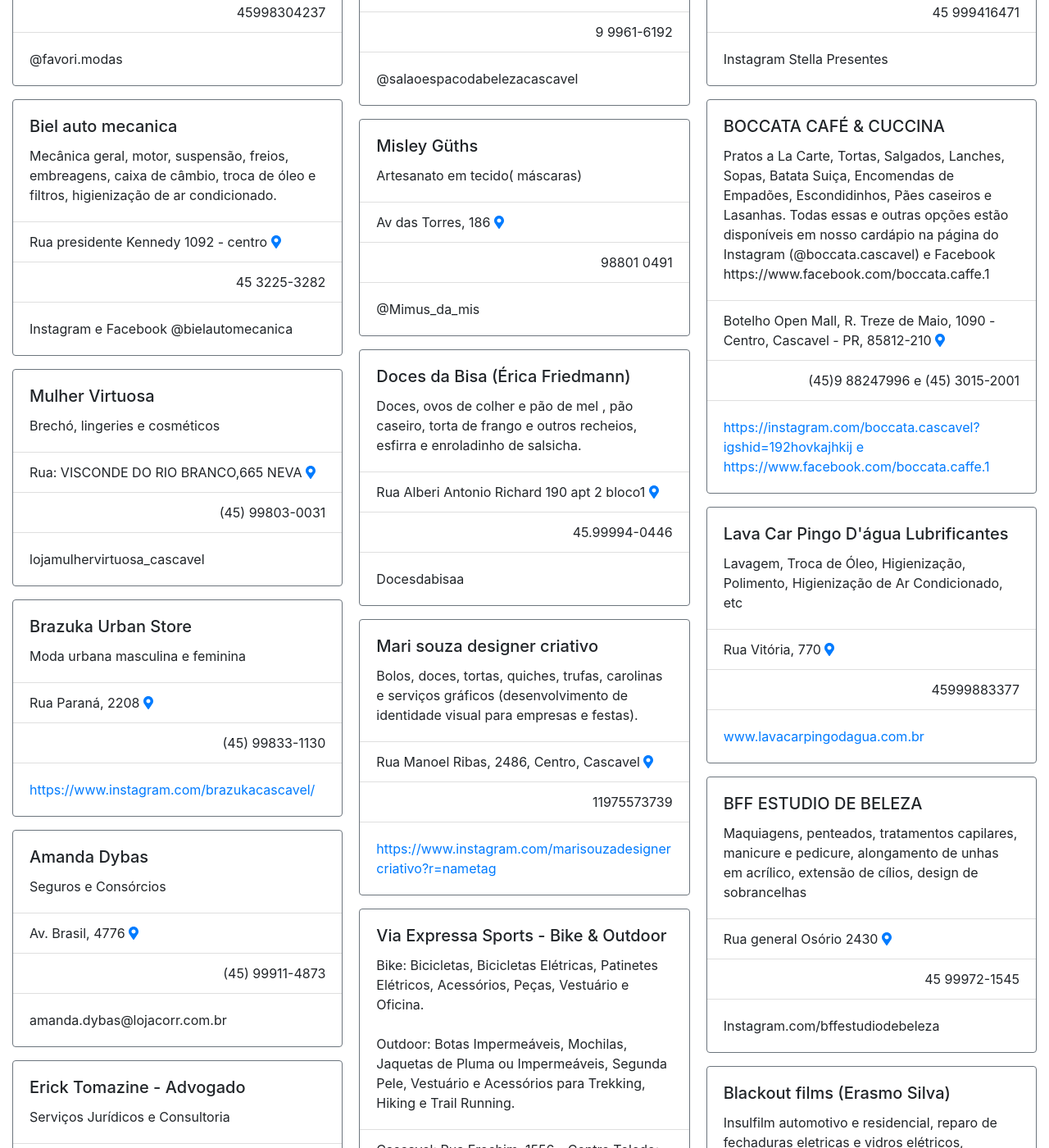
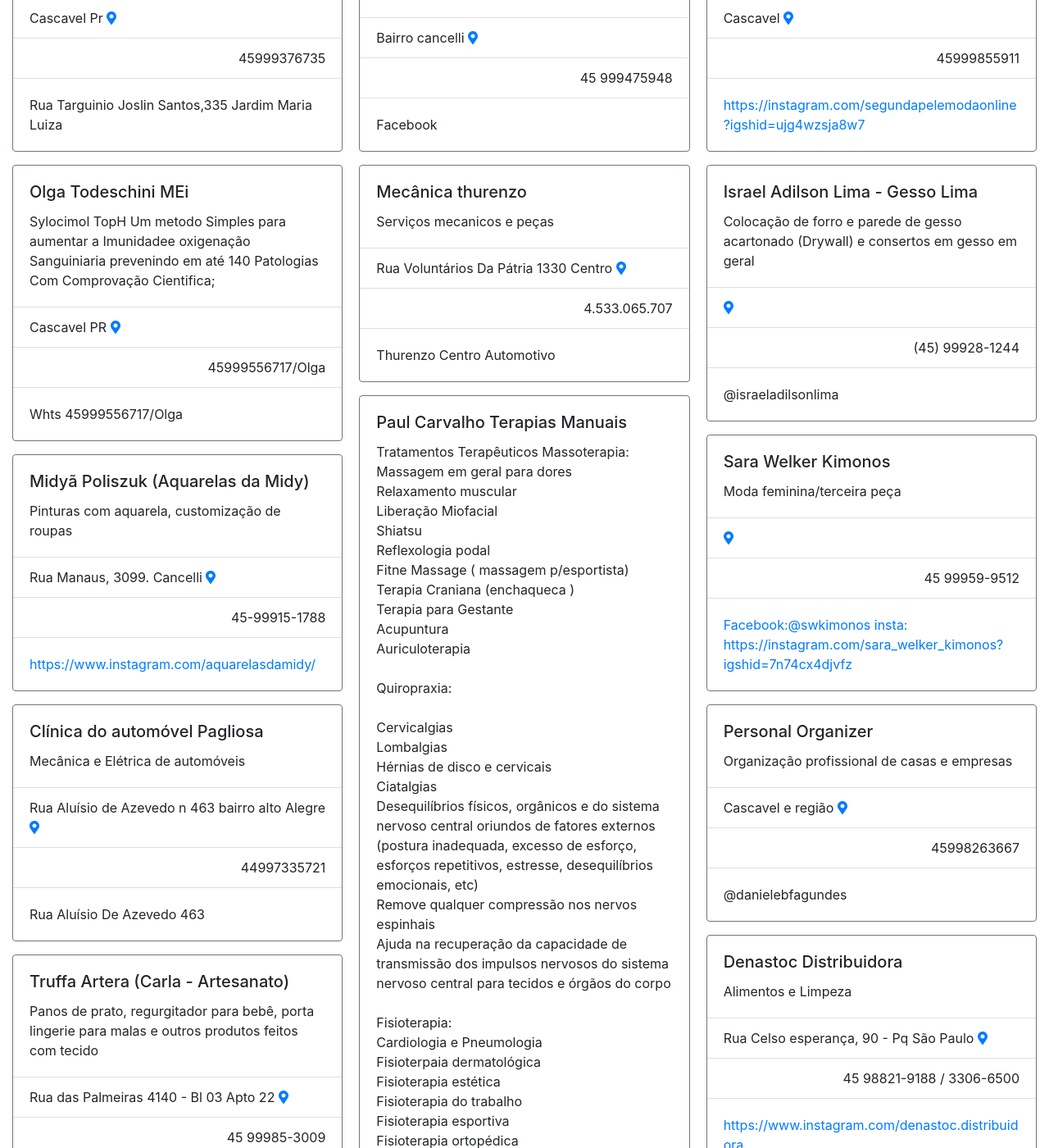
Before and after one commit to tetri/nib_negocio-solidario, a Jekyll site: the page built from index.html, in a window 1280 px wide and 1400 px high, scrolled down 872 px. Shown: the whole window at 82% size. Built offline with Jekyll 4.4.1, drawn with Linux system fonts in a browser that asks for light colours; nearby versions of some CDN libraries; some of the changed text lies outside the part shown.

Commit message:
atualização de dados

```diff
--- a/_data/negocio-solidario.csv
+++ b/_data/negocio-solidario.csv
@@ -127,3 +127,28 @@
 11/04/2020 13:20:41,Mulher Virtuosa,"Brechó, lingeries e cosméticos ","Rua: VISCONDE DO RIO BRANCO,665 NEVA",(45) 99803-0031,SIM,lojamulhervirtuosa_cascavel,
 11/04/2020 13:27:15,Biel auto mecanica ,"Mecânica geral, motor, suspensão, freios, embreagens, caixa de câmbio, troca de óleo e filtros, higienização de ar condicionado.",Rua presidente Kennedy 1092 - centro ,45 3225-3282,NÃO,Instagram e Facebook @bielautomecanica,
 11/04/2020 15:27:14,Gilmar Pedro Carvalho,Comércio de roupas masculinas e femininas,"Rua Europa, 1596, período, Cascavel PR",45998304237,SIM,@favori.modas,
+11/04/2020 20:53:26,Óticas Precisão ,"Óculos, relógios, semi joias e alianças. ",Av Brasil 6136 ,45 32232616,SIM,www.oticasprecisao.com.br,
+12/04/2020 17:26:27,Psicóloga Camila Pusebon Müller,"Terapia presencial ou online: individual, casal e família.","Rua Presidente Bernardes, 2009 ",45 99917-9157,SIM,https://instagram.com/psicologacamilapmuller?igshid=fnz340avob13,
+12/04/2020 17:30:14,Mecânica Thurenzo ,"Mecânica em geral
+câmbio automático
+câmbio manual
+motor ciclo Ottoni
+motor diesel
+diferencial
+suspensão
+freio
+parte elétrica
+injeção eletrônica ",voluntários da Pátria 1330,45 33065707,SIM,thurenzo.centroautomotivo@gmail.com,
+12/04/2020 17:31:25,Leandro Piovesan advogado,"Advocacia, Assessoria e Consultoria Jurídica ",Rua Curitiba-772-Centro,(45) 9.9901-4833,NÃO,https://piovesanadvocacia.com/,
+12/04/2020 17:34:28,Arcadia Corretora Seguros ,"Seguro auto , Residencial , Vida , Empresarial e co sócios .","Rua Visconde de Guarapuava , 2551 esquina Fortaleza",45 99942 0658 ( Elço Camargo ),SIM,e.camargo1971@gmail.com,
+12/04/2020 17:59:47,Tecnometal ,Metalúrgica e vidraçaria,Rua Rio da Paz 601- Faculdade,(45)999464847,SIM,,
+12/04/2020 18:01:23,FILTROVEL FILTROS E LUBRIFICANTES,TROCA DE OLEO DE VEICULOS NACIONAS E IMPORTADOS,RUA BARÃO DO CERRO AZUL 614   AO LADO DA UNIMED,45-3224.1113      45-999698333,NÃO,FILTROVEL FILTROS E LUBRIFICANTES   E FILTROVEL@HOTMAIL.COM,
+12/04/2020 18:22:18,BRINDES UNIFORMES KOPP,Máscaras ,Rua Cuiabá 2781,98803 0001,NÃO,www.brindeskopp.com.br,
+12/04/2020 18:27:55,Imobiliária Deon,Imóveis a venda e locação ,"Rua Mobral, 62 - Maria Luiza",45 99934574,NÃO,@imobiliariadeon   Www.imobiliriadeon.com.br,
+12/04/2020 18:38:24,Claudir Alinhamentos de motos,"Alinhamento de chassi de motos, e consertos em geral.",Rua Cuiabá-3972-Neva,(45) 9.9950-9995,SIM,Instagram e Facebook @claudiralinhamentos ,
+12/04/2020 18:44:11,Truffa Artera (Carla - Artesanato),"Panos de prato, regurgitador para bebê,  porta lingerie para malas e outros produtos feitos com tecido","Rua das Palmeiras 4140 - Bl 03 Apto 22
+",45 99985-3009,SIM,Whatsapp 45 99985-3009,
+12/04/2020 20:16:03,Clínica do automóvel Pagliosa,Mecânica e Elétrica de automóveis,Rua Aluísio de Azevedo n 463 bairro alto Alegre,44997335721,NÃO,Rua Aluísio De Azevedo 463,
+12/04/2020 21:02:22,Midyã Poliszuk (Aquarelas da Midy),"Pinturas com aquarela, customização de roupas","Rua Manaus, 3099. Cancelli",45-99915-1788,SIM,https://www.instagram.com/aquarelasdamidy/,
+12/04/2020 21:35:56,Olga Todeschini MEi,Sylocimol TopH Um metodo Simples para aumentar a Imunidadee oxigenação Sanguiniaria prevenindo em até 140 Patologias Com  Comprovação Cientifica;,Cascavel PR ,45999556717/Olga,SIM,Whts 45999556717/Olga,
+12/04/2020 22:05:35,Eco Clean,Higienização De Veiculos a Seco,Cascavel Pr,45999376735,SIM,"Rua Targuinio Joslin Santos,335 Jardim Maria Luiza",
--- a/_layouts/default.html
+++ b/_layouts/default.html
@@ -25,6 +25,10 @@
     }
   </style>
 
+  <nav class="navbar navbar-dark bg-primary">
+    <span class="navbar-text">Se tiverem amor uns pelos outros, todos saberão que vocês são meus discípulos. <strong>João 13:35</strong></span>
+  </nav>
+
   <div class="container-fluid">
     <div class="jumbotron">
       <h1 class="display-4">Negócio Solidário</h1>
@@ -37,7 +41,8 @@
         de ser cristão e no prazer de compartilhar essa alegria com outras pessoas, para que recebam a Palavra de
         Deus, amor e salvação em Cristo.</p>
       <p class="lead">
-        <a class="btn btn-primary btn-lg" href="https://www.nibparana.org/" rel="alternate" role="button">Conheça a NIB Paraná</a>
+        <a class="btn btn-primary btn-lg" href="https://www.nibparana.org/" rel="alternate" role="button">Conheça a NIB
+          Paraná</a>
       </p>
     </div>
 
@@ -61,8 +66,8 @@
               <i class="fas fa-search h4 text-body"></i>
             </div>
             <div class="col">
-              <input id="search-box" name="query" class="form-control form-control-lg form-control-borderless" type="search"
-                placeholder="Pesquise por nome ou produtos" aria-label="Pesquise por nome ou produtos">
+              <input id="search-box" name="query" class="form-control form-control-lg form-control-borderless"
+                type="search" placeholder="Pesquise por nome ou produtos" aria-label="Pesquise por nome ou produtos">
             </div>
             <div class="col-auto">
               <button class="btn btn-lg btn-success" type="submit">Pesquisar</button>
--- a/index.html
+++ b/index.html
@@ -7,6 +7,28 @@
 
 <div class="card-columns">
     {% for item in items %}
+    {% if forloop.index == 10 %}
+    <div class="card text-white bg-primary mb-3">
+        <div class="card-body">
+            <blockquote class="blockquote mb-0">
+                <p>Seja a amabilidade de vocês conhecida por todos. Perto está o Senhor.</p>
+                <footer class="blockquote-footer text-white">Filipenses 4:5
+                </footer>
+            </blockquote>
+        </div>
+    </div>
+    {% endif %}
+    {% if forloop.index == 30 %}
+    <div class="card text-white bg-primary mb-3">
+        <div class="card-body">
+            <blockquote class="blockquote mb-0">
+                <p>Alegrem-se sempre no Senhor. Novamente direi: Alegrem-se!</p>
+                <footer class="blockquote-footer text-white">Filipenses 4:4
+                </footer>
+            </blockquote>
+        </div>
+    </div>
+    {% endif %}
     <div class="card border-secondary mb-3">
         <div class="card-body">
             <h5 class="card-title">{{ item.nome }}</h5>
@@ -17,8 +39,9 @@
         <ul class="list-group list-group-flush">
             {% if item.local != '' %}
             <li class="list-group-item">{{ item.local }} <a
-                    href="https://www.google.com/maps/search/{{ item.local | escape }}" rel="noreferrer" title="{{ item.local }}"
-                    target="_blank" aria-label="ver no mapa"><i class="fas fa-map-marker-alt"></i></a></li>
+                    href="https://www.google.com/maps/search/{{ item.local | escape }}" rel="noreferrer"
+                    title="{{ item.local }}" target="_blank" aria-label="ver no mapa"><i
+                        class="fas fa-map-marker-alt"></i></a></li>
             {% endif %}
             {% if item.telefone != '' %}
             <li class="list-group-item text-right">{{ item.telefone }}</li>
@@ -27,7 +50,8 @@
         <div class="card-body">
             {% if item.link != '' %}
             {% if item.link contains 'http' %}
-            <a class="card-link" href="{{ item.link }}" rel="noreferrer" title="{{ item.nome }}" target="_blank">{{ item.link }}</a>
+            <a class="card-link" href="{{ item.link }}" rel="noreferrer" title="{{ item.nome }}"
+                target="_blank">{{ item.link }}</a>
             {% else %}
             {% if item.link contains 'www' %}
             <a class="card-link" href="http://{{ item.link }}" rel="noreferrer" title="{{ item.nome }}"
```
